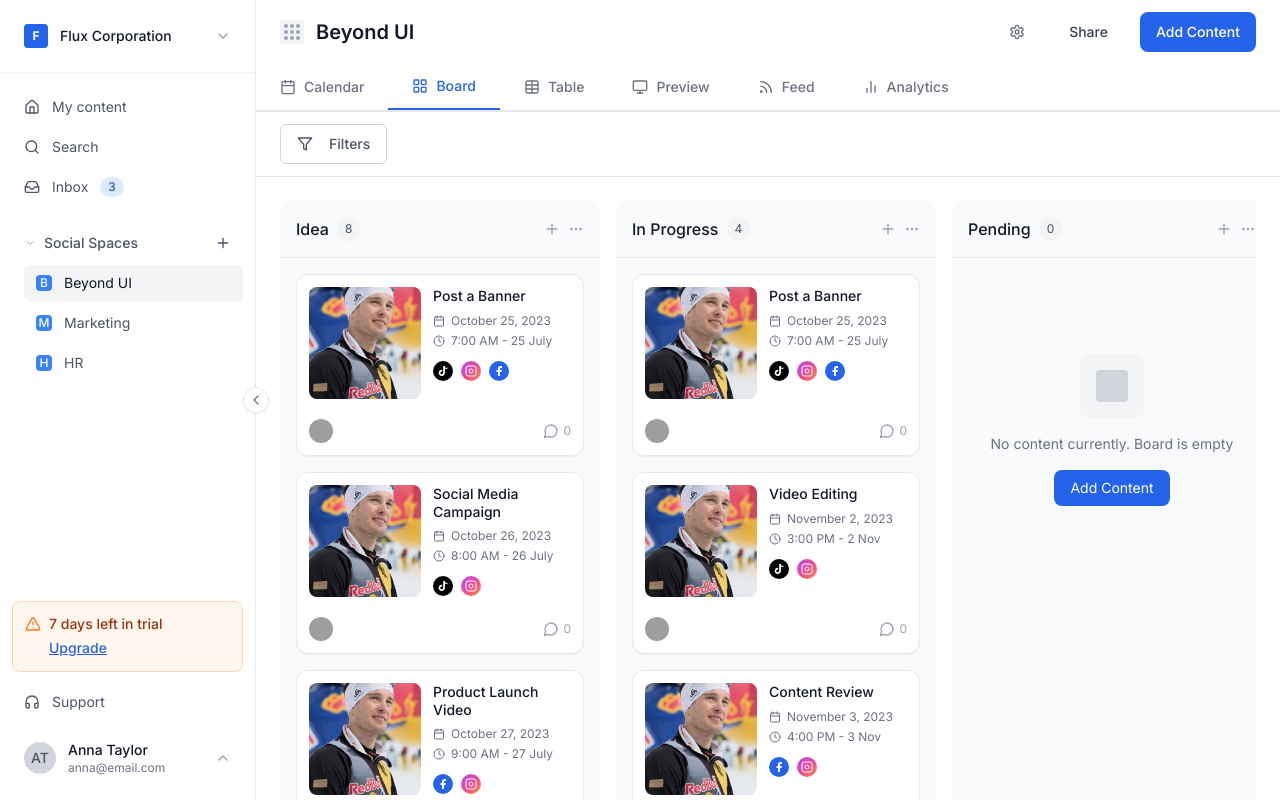
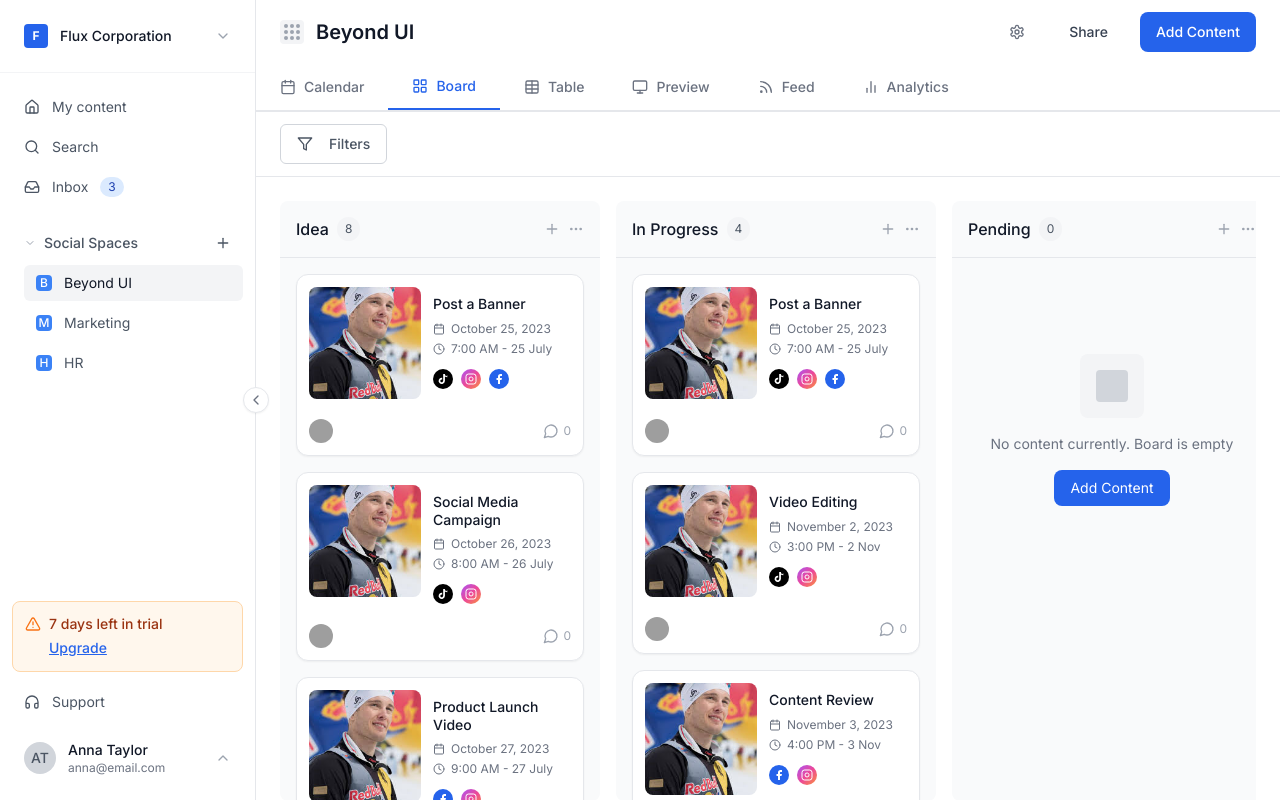
Before and after one commit to shadan-arif/shadanpms-frontend, a React (Vite) app: page / in a window 1280 px wide. Built offline with nearby package versions, Linux system fonts and the light colour scheme; grey boxes are pictures that could not be loaded; the HTML template or start-up script is replaced by a standard one.

Commit message:
Fix: Added Padding

```diff
--- a/src/components/PostCard.tsx
+++ b/src/components/PostCard.tsx
@@ -105,7 +105,7 @@ const PostCard = ({ post }: PostCardProps) => {
         </div>
 
         <div className="flex-1 min-w-0">
-          <h4 className="font-medium text-gray-900 text-sm mb-2 leading-tight">
+          <h4 className="font-medium text-gray-900 text-sm mb-2 leading-tight pt-2">
             {post.title}
           </h4>
 
```
